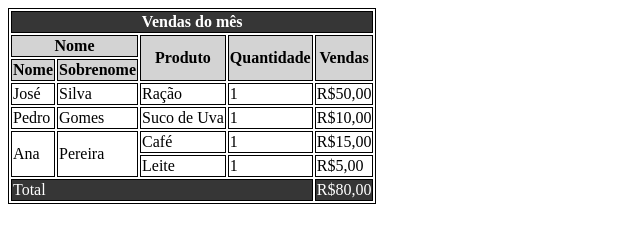
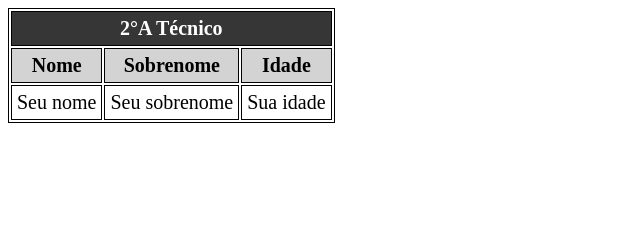
Before and after one commit to ypoleto/frontend, a plain HTML site: page index.html in a window 1280 px wide. Shown: the whole page, without its empty margins (0-640 px from the left). Drawn offline with Linux system fonts and the light colour scheme.

Commit message:
Ajustes para dinâmica

```diff
--- a/index.css
+++ b/index.css
@@ -1,5 +1,6 @@
 table, th, td{
     border: 1px solid #000000;
+    font-size: 20px;
 }
 .titulo{
     background-color: rgb(54, 54, 54);
@@ -8,6 +9,9 @@ table, th, td{
 th{
     background-color: lightgray;
 }
+th, td{
+    padding: 5px;
+}
 .total{
     background-color: rgb(54, 54, 54);
     color: white;
--- a/index.html
+++ b/index.html
@@ -10,48 +10,19 @@
     <div>
      <table>
         <tr>
-            <th colspan="5" class="titulo">Vendas do mês</th>
+            <th colspan="5" class="titulo">2°A Técnico</th>
         </tr>
-        <tr>
-            <th colspan="2">Nome</th>
-            <th rowspan="2">Produto</th>
-            <th rowspan="2">Quantidade</th>
-            <th rowspan="2">Vendas</th>
-        </tr>
+
         <tr>
             <th>Nome</th>
             <th>Sobrenome</th>
+            <th>Idade</th>
         </tr>
         <tr>
-           <td>José</td>
-           <td>Silva</td>
-           <td>Ração</td>
-           <td>1</td>
-           <td>R$50,00</td>
+           <td>Seu nome</td>
+           <td>Seu sobrenome</td>
+           <td>Sua idade</td>
         </tr>
-        <tr>
-            <td>Pedro</td>
-            <td>Gomes</td>
-            <td>Suco de Uva</td>
-            <td>1</td>
-            <td>R$10,00</td>
-         </tr>
-         <tr>
-            <td rowspan="2">Ana</td>
-            <td rowspan="2">Pereira</td>
-            <td>Café</td>
-            <td>1</td>
-            <td>R$15,00</td>
-         </tr>
-         <tr>
-            <td>Leite</td>
-            <td>1</td>
-            <td>R$5,00</td>
-         </tr>
-         <tr>
-            <td colspan="4" class="total">Total</td>
-            <td class="total">R$80,00</td>
-         </tr>
      </table>
     </div>
 </body>
```
